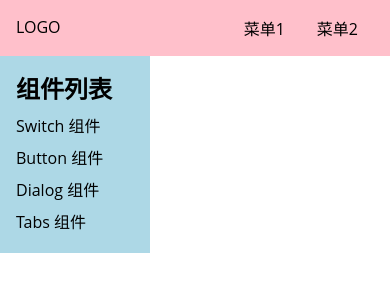
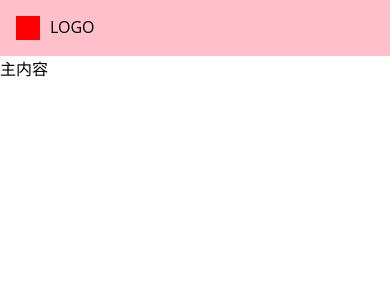
Before and after one commit to LiuJB0128/coco-ui-code, a Vue app: page /#/doc in a window 390 px wide. Shown: the top 300 px of the page. Built offline with nearby package versions, Linux system fonts and the light colour scheme.

Commit message:
实现 aside 切换

```diff
--- a/src/App.vue
+++ b/src/App.vue
@@ -2,9 +2,17 @@
   <router-view/>
 </template>
 
-<script>
+<script lang="ts">
+
+import {provide, ref} from 'vue';
 
 export default {
   name: 'App',
-}
+  setup() {
+    const width = document.documentElement.clientWidth;
+    // noinspection RedundantConditionalExpressionJS
+    const asideVisible = ref(width <= 720 ? false : true);
+    provide('asideVisible', asideVisible);
+  }
+};
 </script>
--- a/src/components/Topnav.vue
+++ b/src/components/Topnav.vue
@@ -1,5 +1,6 @@
 <template>
   <div class="topnav">
+    <span class="toggleAside" @click="toggleMenu"></span>
     <div class="logo">LOGO</div>
     <ul class="menu">
       <li>菜单1</li>
@@ -8,6 +9,21 @@
   </div>
 
 </template>
+
+<script lang="ts">
+import {inject, Ref} from 'vue';
+
+export default {
+  setup() {
+    const asideVisible = inject<Ref<boolean>>('asideVisible');
+    const toggleMenu = () => {
+      asideVisible.value = !asideVisible.value;
+    };
+    return {toggleMenu};
+  }
+};
+</script>
+
 <style lang="scss" scoped>
 .topnav {
   background: pink;
@@ -17,6 +33,7 @@
   z-index: 10;
 
   > .logo {
+    display: inline-block;
     max-width: 6em;
     margin-right: auto;
   }
@@ -30,5 +47,24 @@
       margin: 0 1em;
     }
   }
+
+  > .toggleAside {
+    width: 24px;
+    height: 24px;
+    background: red;
+    display: none;
+  }
+
+  @media (max-width: 720px) {
+    > .menu {
+      display: none
+    }
+    > .logo {
+      margin: 0 auto 0 10px;
+    }
+    > .toggleAside {
+      display: inline-block;
+    }
+  }
 }
 </style>
--- a/src/views/Doc.vue
+++ b/src/views/Doc.vue
@@ -2,7 +2,7 @@
   <div>
     <Topnav/>
     <div class="content">
-      <aside>
+      <aside v-if="asideVisible">
         <h2>组件列表</h2>
         <ol>
           <li>
@@ -25,26 +25,36 @@
 </template>
 <script lang="ts">
 import Topnav from '../components/Topnav.vue';
+import {inject, Ref} from 'vue';
 
 export default {
-  components: {Topnav}
+  components: {Topnav},
+  setup() {
+    const asideVisible = inject<Ref<boolean>>('asideVisible');
+    return {asideVisible};
+  }
 };
 </script>
 <style lang="scss" scoped>
-aside{
+aside {
   background: lightblue;
   width: 150px;
-  position: fixed;
-  top: 0;
-  left: 0;
-  padding: 70px 16px 16px;
+
   > h2 {
     margin-bottom: 4px;
   }
-  > ol{
+
+  > ol {
     > li {
       padding: 4px 0;
     }
   }
+
+  @media (max-width: 720px) {
+    position: fixed;
+    top: 0;
+    left: 0;
+    padding: 70px 16px 16px;
+  }
 }
 </style>
```
